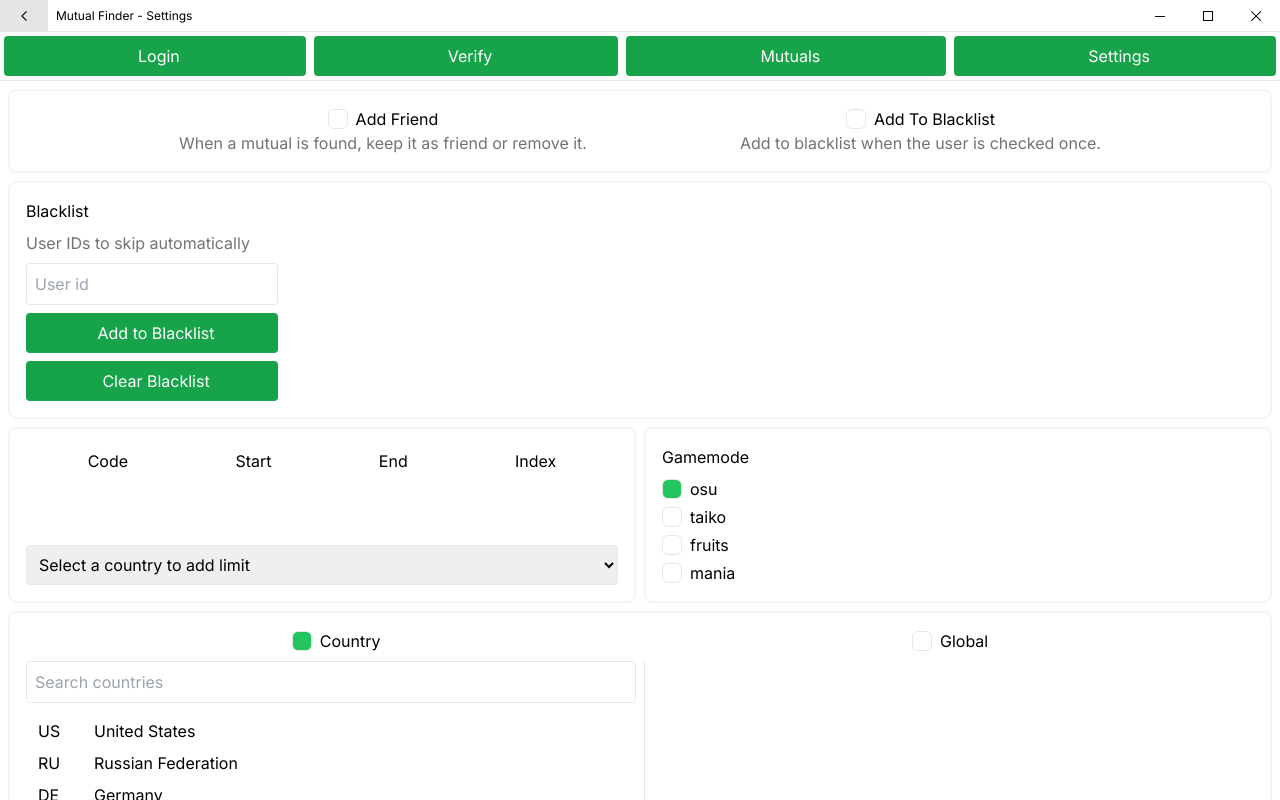
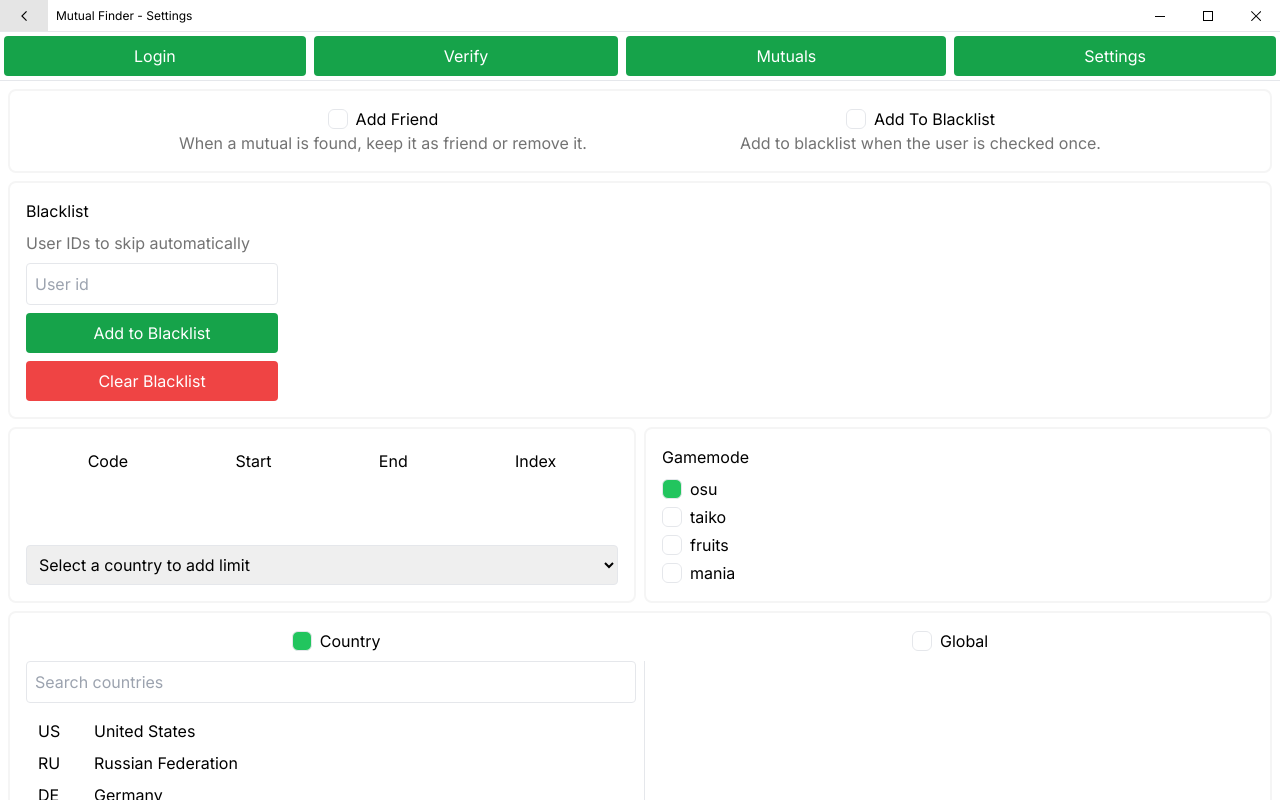
Before and after one commit to metkm/osu-mutual-finder, a Vue app: page /settings in a window 1280 px wide. Built offline with nearby package versions, Linux system fonts and the light colour scheme.

Commit message:
fix button icons

```diff
--- a/src/components/Icons/Login.vue
+++ b/src/components/Icons/Login.vue
@@ -1,5 +1,5 @@
 <template>
-  <svg width="20" height="20" viewBox="0 0 24 24" fill="none" xmlns="http://www.w3.org/2000/svg">
-    <path d="M11.8751 21V19.5H18.6001C18.6668 19.5 18.7334 19.4667 18.8001 19.4C18.8668 19.3333 18.9001 19.2667 18.9001 19.2V5.3C18.9001 5.23333 18.8668 5.16667 18.8001 5.1C18.7334 5.03333 18.6668 5 18.6001 5H11.8751V3.5H18.6001C19.1001 3.5 19.5251 3.675 19.8751 4.025C20.2251 4.375 20.4001 4.8 20.4001 5.3V19.2C20.4001 19.7 20.2251 20.125 19.8751 20.475C19.5251 20.825 19.1001 21 18.6001 21H11.8751ZM10.6251 16.525L9.5751 15.425L12.0001 13H3.6001V11.5H12.0001L9.5751 9.075L10.6251 7.975L14.8751 12.25L10.6251 16.525Z" fill="white"/>
+  <svg width="20" height="20" viewBox="0 0 24 24" fill="white" xmlns="http://www.w3.org/2000/svg">
+    <path d="M11.8751 21V19.5H18.6001C18.6668 19.5 18.7334 19.4667 18.8001 19.4C18.8668 19.3333 18.9001 19.2667 18.9001 19.2V5.3C18.9001 5.23333 18.8668 5.16667 18.8001 5.1C18.7334 5.03333 18.6668 5 18.6001 5H11.8751V3.5H18.6001C19.1001 3.5 19.5251 3.675 19.8751 4.025C20.2251 4.375 20.4001 4.8 20.4001 5.3V19.2C20.4001 19.7 20.2251 20.125 19.8751 20.475C19.5251 20.825 19.1001 21 18.6001 21H11.8751ZM10.6251 16.525L9.5751 15.425L12.0001 13H3.6001V11.5H12.0001L9.5751 9.075L10.6251 7.975L14.8751 12.25L10.6251 16.525Z"/>
   </svg>
 </template>
--- a/src/components/Settings/SettingsBlacklist.vue
+++ b/src/components/Settings/SettingsBlacklist.vue
@@ -29,7 +29,7 @@
           Add to Blacklist
         </BaseButton>
 
-        <BaseButton :red="true" @click="settingsStore.blacklistIds = []">
+        <BaseButton class="bg-red-500 hover:bg-red-800" @click="settingsStore.blacklistIds = []">
           Clear Blacklist
         </BaseButton>
       </div>
--- a/src/components/Ui/BaseButton.vue
+++ b/src/components/Ui/BaseButton.vue
@@ -8,23 +8,19 @@
 </script>
 
 <template>
-  <button
-    class="
+  <button class="
       flex justify-center items-center relative
       px-4 py-2 rounded text-white
       bg-green-600 hover:bg-green-700
       disabled:opacity-50 disabled:pointer-events-none
-    "
-    :disabled="disabled || isLoading"
-  >
-    <TransitionGroup appear name="icon" tag="div" class="grid grid-flow-col items-center gap-2">
-      <div v-if="isLoading" :key="1">
-        <Spinner />
-      </div>
-      <div v-else :key="2">
+    " :disabled="disabled || isLoading">
+    <TransitionGroup name="icon" tag="div" class="grid grid-flow-col items-center gap-2">
+      <Spinner v-if="isLoading" key="spinner-icon" />
+      <div v-else-if="$slots.icon" key="user-icon">
         <slot name="icon"></slot>
       </div>
-      <div :key="3">
+
+      <div key="content">
         <slot></slot>
       </div>
     </TransitionGroup>
@@ -35,7 +31,7 @@
 .icon-leave-active,
 .icon-enter-active,
 .icon-move {
-  transition: all 350ms ease;
+  transition: all 1000ms ease;
 }
 
 .icon-leave-to,
--- a/src/components/icons/Login.vue
+++ b/src/components/icons/Login.vue
@@ -1,5 +1,5 @@
 <template>
-  <svg width="20" height="20" viewBox="0 0 24 24" fill="none" xmlns="http://www.w3.org/2000/svg">
-    <path d="M11.8751 21V19.5H18.6001C18.6668 19.5 18.7334 19.4667 18.8001 19.4C18.8668 19.3333 18.9001 19.2667 18.9001 19.2V5.3C18.9001 5.23333 18.8668 5.16667 18.8001 5.1C18.7334 5.03333 18.6668 5 18.6001 5H11.8751V3.5H18.6001C19.1001 3.5 19.5251 3.675 19.8751 4.025C20.2251 4.375 20.4001 4.8 20.4001 5.3V19.2C20.4001 19.7 20.2251 20.125 19.8751 20.475C19.5251 20.825 19.1001 21 18.6001 21H11.8751ZM10.6251 16.525L9.5751 15.425L12.0001 13H3.6001V11.5H12.0001L9.5751 9.075L10.6251 7.975L14.8751 12.25L10.6251 16.525Z" fill="white"/>
+  <svg width="20" height="20" viewBox="0 0 24 24" fill="white" xmlns="http://www.w3.org/2000/svg">
+    <path d="M11.8751 21V19.5H18.6001C18.6668 19.5 18.7334 19.4667 18.8001 19.4C18.8668 19.3333 18.9001 19.2667 18.9001 19.2V5.3C18.9001 5.23333 18.8668 5.16667 18.8001 5.1C18.7334 5.03333 18.6668 5 18.6001 5H11.8751V3.5H18.6001C19.1001 3.5 19.5251 3.675 19.8751 4.025C20.2251 4.375 20.4001 4.8 20.4001 5.3V19.2C20.4001 19.7 20.2251 20.125 19.8751 20.475C19.5251 20.825 19.1001 21 18.6001 21H11.8751ZM10.6251 16.525L9.5751 15.425L12.0001 13H3.6001V11.5H12.0001L9.5751 9.075L10.6251 7.975L14.8751 12.25L10.6251 16.525Z"/>
   </svg>
 </template>
--- a/src/components/ui/BaseButton.vue
+++ b/src/components/ui/BaseButton.vue
@@ -8,23 +8,19 @@
 </script>
 
 <template>
-  <button
-    class="
+  <button class="
       flex justify-center items-center relative
       px-4 py-2 rounded text-white
       bg-green-600 hover:bg-green-700
       disabled:opacity-50 disabled:pointer-events-none
-    "
-    :disabled="disabled || isLoading"
-  >
-    <TransitionGroup appear name="icon" tag="div" class="grid grid-flow-col items-center gap-2">
-      <div v-if="isLoading" :key="1">
-        <Spinner />
-      </div>
-      <div v-else :key="2">
+    " :disabled="disabled || isLoading">
+    <TransitionGroup name="icon" tag="div" class="grid grid-flow-col items-center gap-2">
+      <Spinner v-if="isLoading" key="spinner-icon" />
+      <div v-else-if="$slots.icon" key="user-icon">
         <slot name="icon"></slot>
       </div>
-      <div :key="3">
+
+      <div key="content">
         <slot></slot>
       </div>
     </TransitionGroup>
@@ -35,7 +31,7 @@
 .icon-leave-active,
 .icon-enter-active,
 .icon-move {
-  transition: all 350ms ease;
+  transition: all 1000ms ease;
 }
 
 .icon-leave-to,
```
Also changed, not shown: src/views/Login.vue (line endings or trailing spaces).
